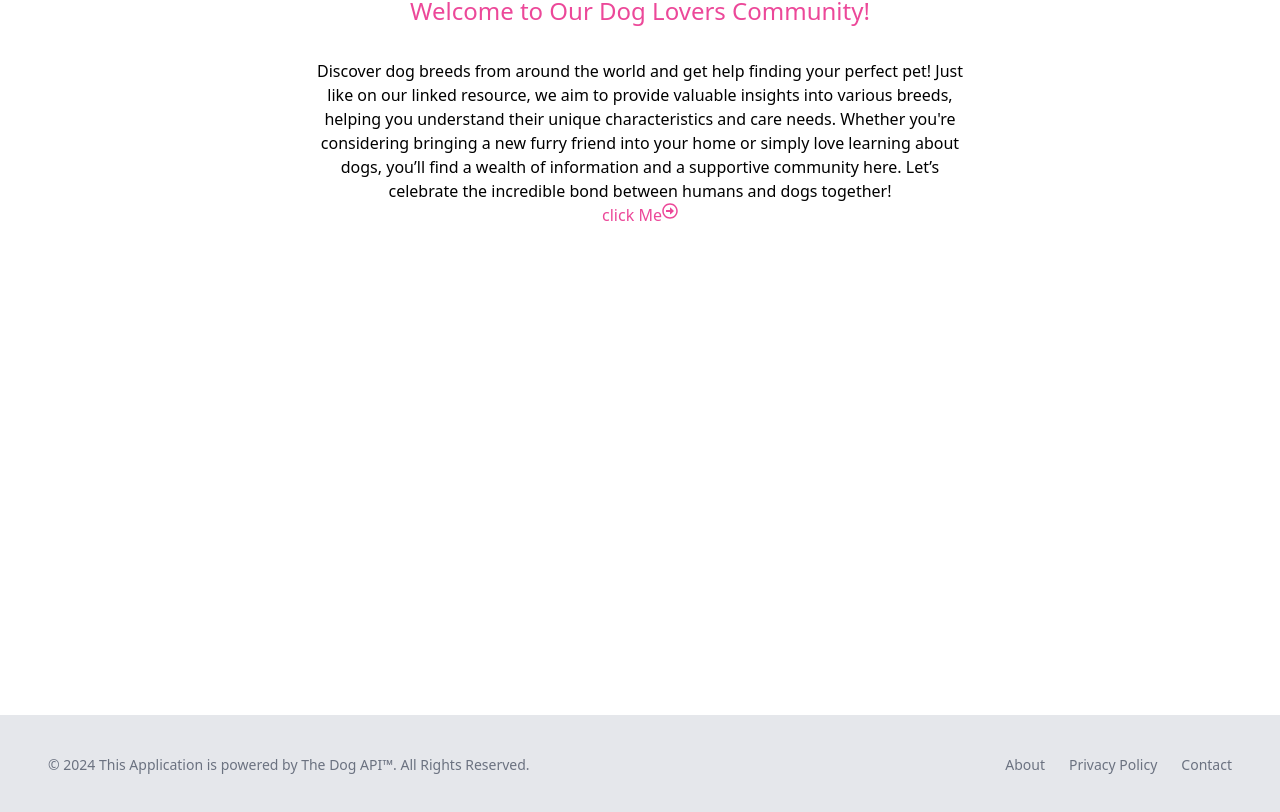
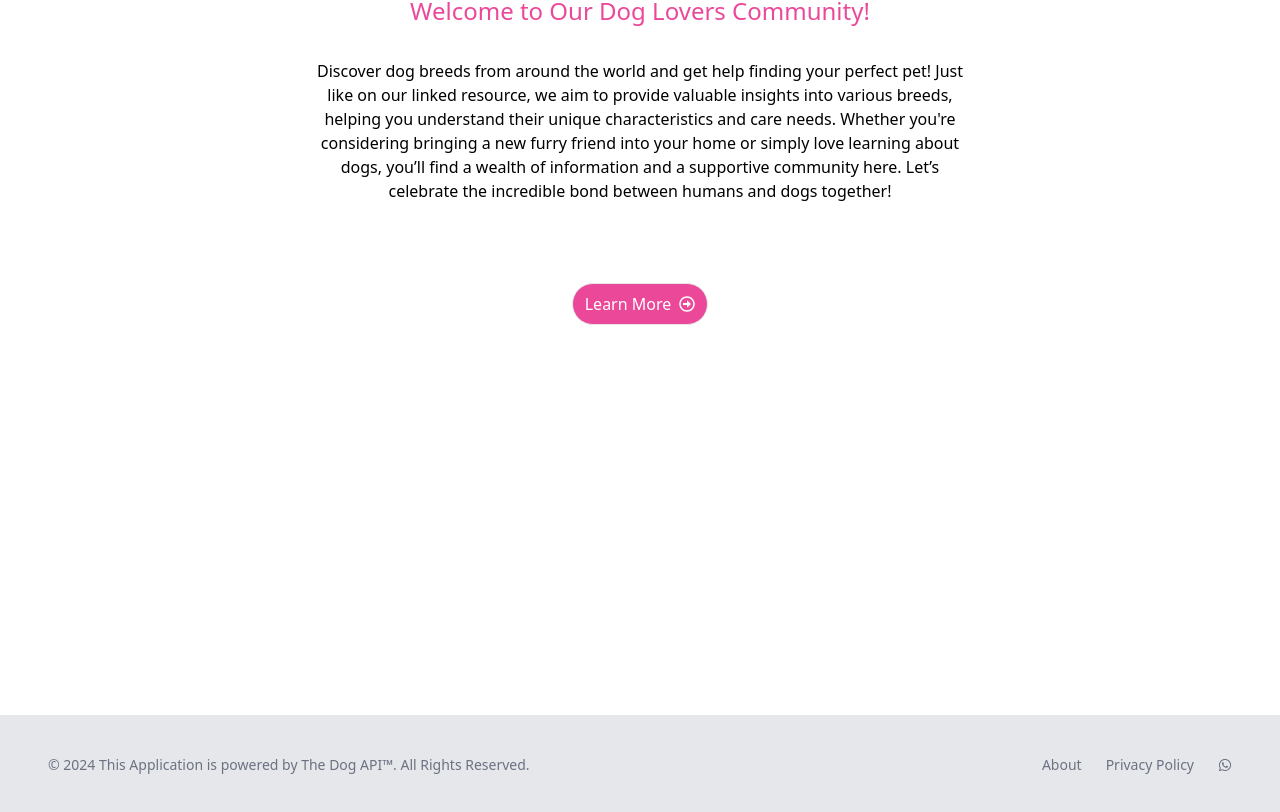
Before and after one commit to Refilwe-Lucy/Dogs-API-Project, a React (Vite) app: page /about in a window 1280 px wide. Shown: the part 514-1326 px from the top of the page. Built offline with nearby package versions, Linux system fonts and the light colour scheme.

Commit message:
changes...

```diff
--- a/src/App.jsx
+++ b/src/App.jsx
@@ -4,6 +4,7 @@ import WelcomePage from "./Component/WelcomePage"
 import Home from "./Pages/Home"
 import SingleDog from "./Pages/singleDog"
 import AboutPage from "./Pages/AboutPage"
+import ContactForm from "./Component/ContactForm"
 
 function App() {
 
@@ -16,6 +17,7 @@ function App() {
       <Route path="/home" element={<Home />}></Route>
       <Route path="/dog/:name" element={<SingleDog />}></Route>
       <Route path="/about" element={<AboutPage />}></Route>
+      <Route path="/contact" element={<ContactForm />}></Route>
 
      </Routes>
      </Router>
--- a/src/Component/ButtonPage.jsx
+++ b/src/Component/ButtonPage.jsx
@@ -1,14 +1,16 @@
 //import {arrowRight} from '/icons'
-const ButtonPage = ({label, iconURL}) =>{
+const ButtonPage = ({label, iconURL, link}) =>{
     return(
-        <button className="">
-            <div className="flex">
+
+        <a href="https://www.purina.co.uk/find-a-pet/dog-breeds" target="_blank" rel="noopener noreferrer">
+        <button className="flex justify-center items-center gap-2 px-3 py-2 border font-montserrat bg-pink-500 rounded-full text-white mt-20">
+
             {label}
             {iconURL}
-            </div>
+
 
         </button>
-
+        </a>
     )
 }
 export default ButtonPage
--- /dev/null
+++ b/src/Component/ContactForm.jsx
@@ -0,0 +1,19 @@
+import Hero from "./Hero"
+const ContactForm = () =>{
+    return(
+        <>
+        <Hero/>
+        <section id="contact" className="bg-white dark:bg-gray-900">
+        <div className="py-8 lg:py-16 px-4 mx-auto max-w-screen-md">
+        <h2 class="mb-4 text-2xl text-center text-pink-500 dark:text-white">Contact Us</h2>
+        <p class="mb-8 lg:mb-16 font-light text-center text-gray-500 dark:text-gray-400 sm:text-xl">Got a technical issue? Want to send feedback about a beta feature?Want to know more about
+        <span className="text-pink-500 fon"> BarkHub</span> Let me know.</p>
+
+
+            </div>
+
+        </section>
+        </>
+    )
+}
+export default ContactForm
--- a/src/Component/NavBar.jsx
+++ b/src/Component/NavBar.jsx
@@ -4,7 +4,9 @@ const NavBar = () => {
     return(
    <nav className="p-5 bg-white-300 shadow md:flex md:items-center justify-between">
     <div className="">
+        <a href="/">
         <img src={Logo} alt= "logo" className="w-20 h-20"/>
+        </a>
     </div>
     <ul className="md:flex md:items-center z-[-1] md:z-auto md:static absolute w-full left-0 md:w-auto md:py-0 py-8">
     <li className="mx-10 relative group">
@@ -16,7 +18,7 @@ const NavBar = () => {
             <span className="absolute left-0 bottom-0 h-[3px] w-full bg-pink-500 scale-x-0 transition-transform duration-300 group-hover:scale-x-100"></span>
         </li>
         <li className="mx-10 relative group">
-            <a href="#" className="text-xl text-pink-500 inline-block relative">Contact Us</a>
+            <a href="contact" className="text-xl text-pink-500 inline-block relative">Contact Us</a>
             <span className="absolute left-0 bottom-0 h-[3px] w-full bg-pink-500 scale-x-0 transition-transform duration-300 group-hover:scale-x-100"></span>
         </li>
     </ul>
--- a/src/Component/footer.jsx
+++ b/src/Component/footer.jsx
@@ -1,21 +1,23 @@
+import { FaWhatsapp } from "react-icons/fa";
 
 const Footer = () => {
     return(
-        <footer class="bg-gray-200 px-2 shadow-xl ring-slate-900/s">
+        <footer className="bg-gray-200 px-2 shadow-xl ring-slate-900/s">
 
-       <div class="w-full mx-auto max-w-screen-xl p-10 md:flex md:items-center md:justify-between mt-10">
-      <span class="text-sm text-gray-500 sm:text-center dark:text-gray-400">© 2024 This Application is powered by {' '}<a href="https://thedogapi.com" class="hover:underline">The Dog API™</a>. All Rights Reserved.
+       <div className="w-full mx-auto max-w-screen-xl p-10 md:flex md:items-center md:justify-between mt-10">
+      <span className="text-sm text-gray-500 sm:text-center dark:text-gray-400">© 2024 This Application is powered by {' '}<a href="https://thedogapi.com" class="hover:underline">The Dog API™</a>. All Rights Reserved.
     </span>
-    <ul class="flex flex-wrap items-center mt-3 text-sm font-medium text-gray-500 dark:text-gray-400 sm:mt-0">
+    <ul className="flex flex-wrap items-center mt-3 text-sm font-medium text-gray-500 dark:text-gray-400 sm:mt-0">
         <li>
-            <a href="https://www.purina.co.uk/find-a-pet/dog-breeds" class="hover:underline me-4 md:me-6">About</a>
+            <a href="https://www.purina.co.uk/find-a-pet/dog-breeds" className="hover:underline me-4 md:me-6">About</a>
         </li>
         <li>
-            <a href="#" class="hover:underline me-4 md:me-6">Privacy Policy</a>
+            <a href="#" className="hover:underline me-4 md:me-6">Privacy Policy</a>
         </li>
 
         <li>
-            <a href="#" class="hover:underline">Contact</a>
+            <a href="#" className="hover:underline"><FaWhatsapp />
+            </a>
         </li>
     </ul>
     </div>
--- a/src/Pages/AboutPage.jsx
+++ b/src/Pages/AboutPage.jsx
@@ -22,7 +22,8 @@ const AboutPage = () =>{
               you’ll find a wealth of information and a supportive community here. Let’s celebrate the incredible bond between humans and
               dogs together!</p>
                     </div>
-                    <ButtonPage label={"click Me"} iconURL={<FaRegArrowAltCircleRight />
+                    <ButtonPage label={"Learn More"}
+                     iconURL={<FaRegArrowAltCircleRight />
 }/>
 
 
--- a/src/Pages/Home.jsx
+++ b/src/Pages/Home.jsx
@@ -85,7 +85,7 @@ export default function Home() {
 
                 <section className="p-8 max-w-7xl mx-auto">
                     <div className="text-center">
-                        <h1 className=" mt-10 flex items-center justify-center text-gray-500 text-center px-5 text-2xl font-bold lg:text-3xl font-poppins">
+                        <h1 className=" mt-10 flex items-center justify-center text-pink-500 text-center px-5 text-2xl lg:text-3xl font-montserrat  ">
                         BarkHub App
                         </h1>
 
```
